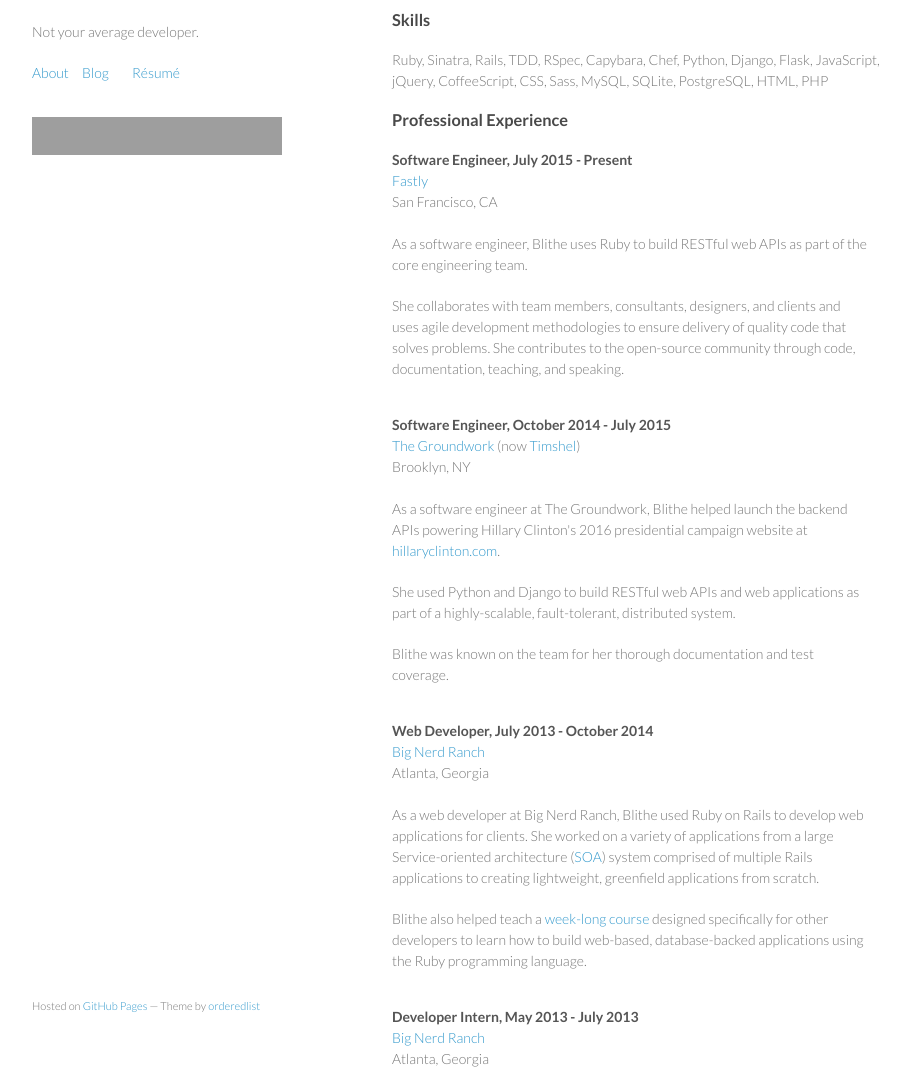
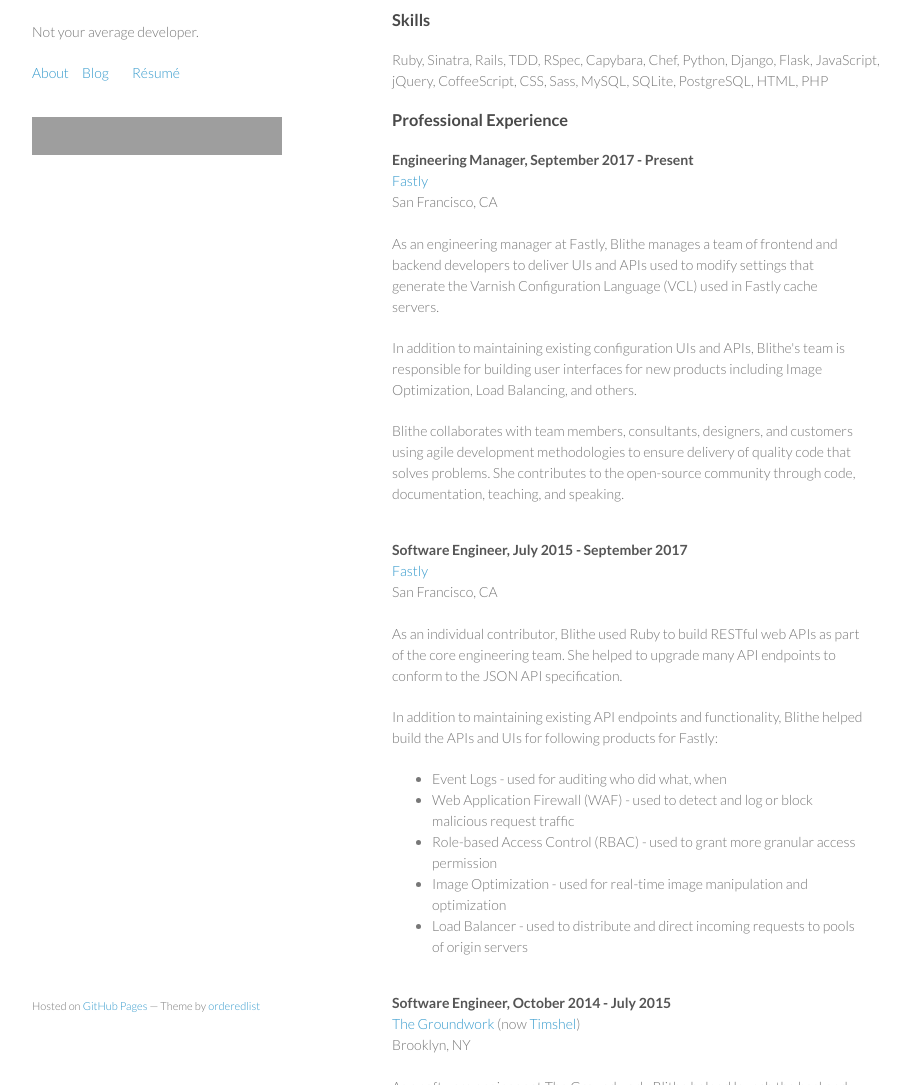
Before and after one commit to blithe/blithe.github.com, a Jekyll site: the page built from resume.html, in a window 1280 px wide and 1400 px high, cut to the strip 315-1400 px from the top of the window. Shown: the whole strip, without its empty margins (178-1088 px from the left). Built offline with Jekyll 4.4.1, drawn with Linux system fonts in a browser that asks for light colours; grey boxes are pictures that could not be loaded.

Commit message:
Update resume with new management position

```diff
--- a/index.html
+++ b/index.html
@@ -4,7 +4,7 @@
 ---
 
 <h2>About</h2>
-<p>Blithe Rocher is a software engineer based in Oakland, California. She works for <a href="https://www.fastly.com">Fastly</a> as part of the core engineering team to build the customer-facing Configuration API.  Prior to becoming a developer, she received a PhD in physical chemistry from the <a href="http://www.usc.edu">University of Southern California</a>.</p>
+<p>Blithe Rocher is an engineering manager based in Oakland, California. She works for <a href="https://www.fastly.com">Fastly</a> as part of the core engineering team to build customer-facing configuration UIs and APIs.  Prior to becoming a developer, she received a PhD in physical chemistry from the <a href="http://www.usc.edu">University of Southern California</a>.</p>
 
 <p>Additionally, Blithe is passionate about teaching other women how to become developers. She helped organize <a href="http://www.meetup.com/Rails-Girls-Atlanta/">Rails Girls ATL</a>, a monthly meetup for women interested in learning about programming.</p>
 
--- a/resume.html
+++ b/resume.html
@@ -15,12 +15,31 @@
 <h3>Professional Experience</h3>
 <div class="jobs clearfix">
   <div class="job">
-    <strong>Software Engineer, July 2015 - Present</strong><br>
+    <strong>Engineering Manager, September 2017 - Present</strong><br>
     <a href="https://www.fastly.com">Fastly</a><br>
     San Francisco, CA<br><br>
-    <p>As a software engineer, Blithe uses Ruby to build RESTful web APIs as part of the core engineering team.</p>
+    <p>As an engineering manager at Fastly, Blithe manages a team of frontend and backend developers to deliver UIs and APIs used to modify settings that generate the Varnish Configuration Language (VCL) used in Fastly cache servers.</p>
 
-    <p>She collaborates with team members, consultants, designers, and clients and uses agile development methodologies to ensure delivery of quality code that solves problems. She contributes to the open-source community through code, documentation, teaching, and speaking.</p>
+    <p>In addition to maintaining existing configuration UIs and APIs, Blithe's team is responsible for building user interfaces for new products including Image Optimization, Load Balancing, and others.</p>
+
+    <p>Blithe collaborates with team members, consultants, designers, and customers using agile development methodologies to ensure delivery of quality code that solves problems. She contributes to the open-source community through code, documentation, teaching, and speaking.</p>
+  </div>
+
+  <div class="job">
+    <strong>Software Engineer, July 2015 - September 2017</strong><br>
+    <a href="https://www.fastly.com">Fastly</a><br>
+    San Francisco, CA<br><br>
+    <p>As an individual contributor, Blithe used Ruby to build RESTful web APIs as part of the core engineering team. She helped to upgrade many API endpoints to conform to the JSON API specification.</p>
+
+    <p>In addition to maintaining existing API endpoints and functionality, Blithe helped build the APIs and UIs for following products for Fastly:</p>
+
+    <ul>
+      <li> Event Logs - used for auditing who did what, when
+      <li> Web Application Firewall (WAF) - used to detect and log or block malicious request traffic
+      <li> Role-based Access Control (RBAC) - used to grant more granular access permission
+      <li> Image Optimization - used for real-time image manipulation and optimization
+      <li> Load Balancer - used to distribute and direct incoming requests to pools of origin servers
+    </ul>
   </div>
 
   <div class="job">
```
